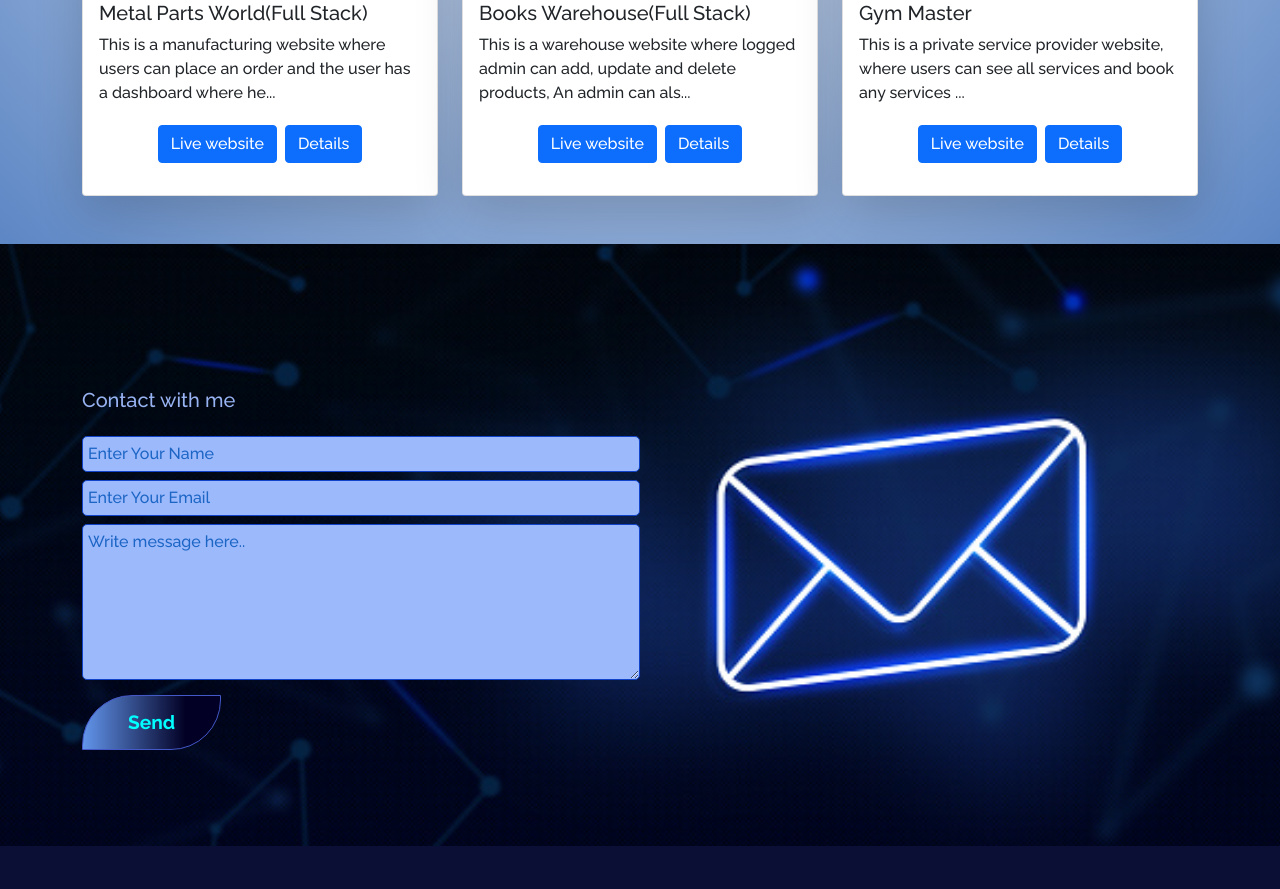
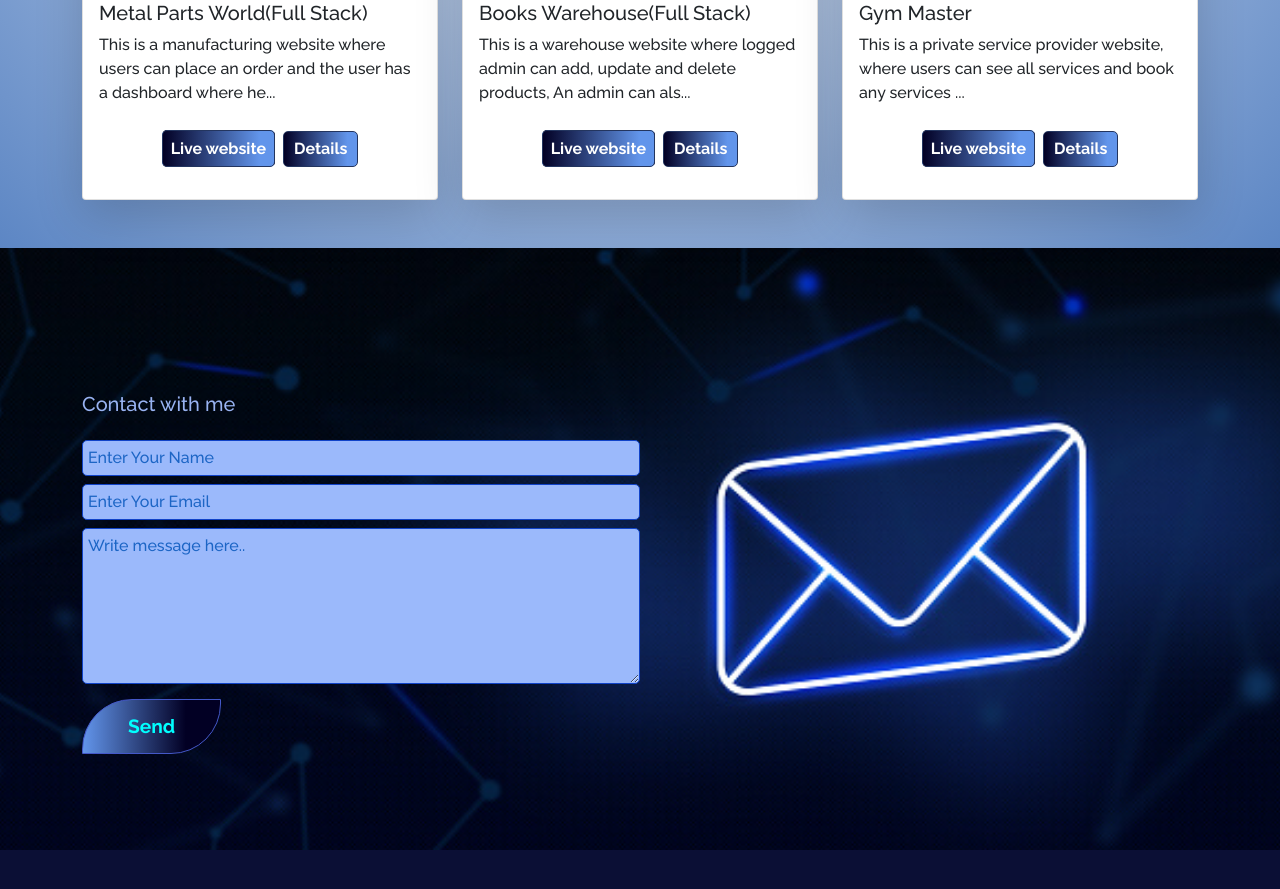
Before and after one commit to provashish95/provashish-roy, a React (Create React App) app: page / in a window 1280 px wide. Shown: the part 1840-2729 px from the top of the page. Built offline with nearby package versions, Linux system fonts and the light colour scheme; a web font is replaced by a local one.

Commit message:
added projects button

```diff
--- a/src/components/Home/Project.js
+++ b/src/components/Home/Project.js
@@ -25,8 +25,8 @@ const Project = ({ project }) => {
                     <h5 className="card-title">{name}</h5>
                     <p className="card-text">{description.slice(0, 100)}...</p>
                     <p className='text-center'>
-                        <a href={live} className="btn btn-primary me-2 mt-1" target='_blank'>Live website</a>
-                        <button onClick={() => navigateToPurchase(id)} className="btn btn-primary mt-1">Details</button>
+                        <a href={live} className="project-live-btn" target='_blank'>Live website</a>
+                        <button onClick={() => navigateToPurchase(id)} className="project-details-btn">Details</button>
                     </p>
                 </div>
             </div>
--- a/src/components/style.css
+++ b/src/components/style.css
@@ -175,6 +175,40 @@
     -moz-box-shadow: 10px 10px 5px 0px rgba(0, 0, 0, 0.75);
 }
 
+.project-details-btn {
+    padding: 5px 10px;
+    border: 1px solid #23355F;
+    border-radius: 5px;
+    font-weight: 700;
+    background: rgb(2, 0, 36);
+    background: linear-gradient(90deg, rgba(2, 0, 36, 1) 0%, rgba(98, 149, 235, 1) 87%);
+    color: white;
+    margin-top: 10px;
+    margin-left: 8px;
+}
+
+.project-details-btn:hover {
+    background: rgb(98, 149, 235);
+    background: linear-gradient(90deg, rgba(98, 149, 235, 1) 0%, rgba(2, 0, 36, 1) 75%);
+}
+
+.project-live-btn {
+    padding: 8px 8px;
+    border: 1px solid #23355F;
+    border-radius: 5px;
+    font-weight: 700;
+    background: rgb(2, 0, 36);
+    background: linear-gradient(90deg, rgba(2, 0, 36, 1) 0%, rgba(98, 149, 235, 1) 87%);
+    color: white;
+    margin-top: 10px;
+    text-decoration: none;
+}
+
+.project-live-btn:hover {
+    background: rgb(98, 149, 235);
+    background: linear-gradient(90deg, rgba(98, 149, 235, 1) 0%, rgba(2, 0, 36, 1) 75%);
+}
+
 .skills li {
     padding: 5px;
     margin-left: 5px;
```
